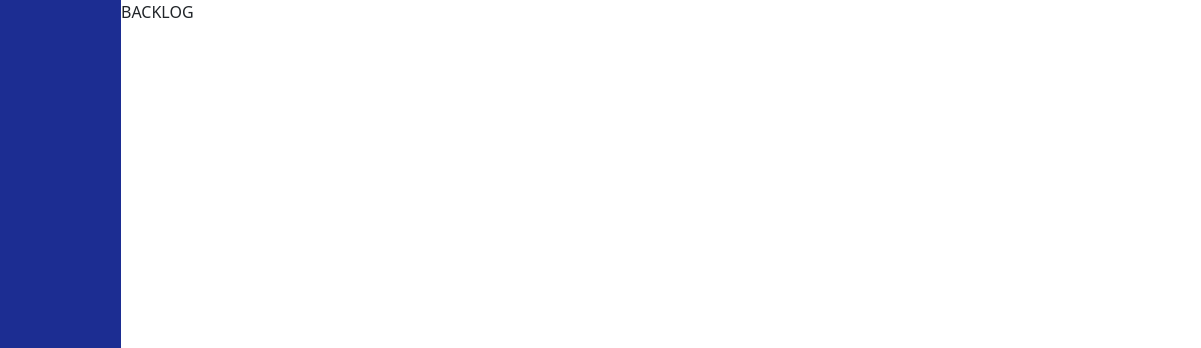
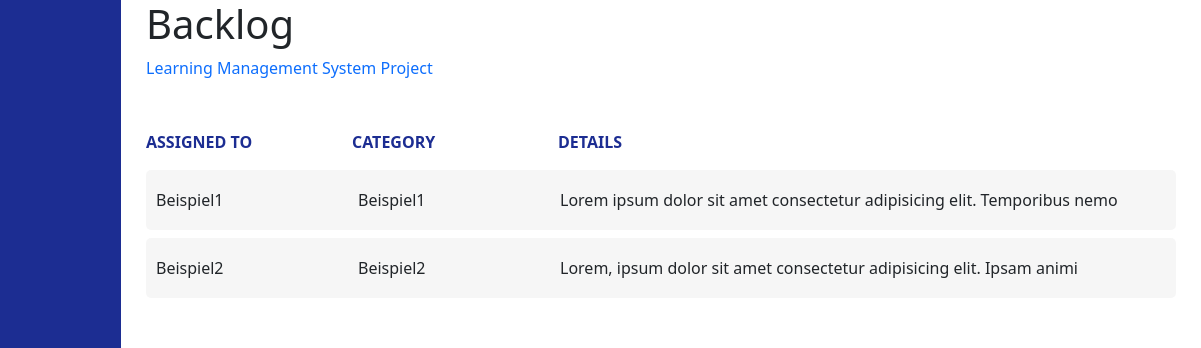
Before and after one commit to RobertSebastian28/join, a website: page backlog.html in a window 1280 px wide. Shown: the top 348 px of the page, 79-1280 px from the left. Drawn offline with nearby package versions, Linux system fonts and the light colour scheme.

Commit message:
backlog first style

```diff
--- a/backlog.html
+++ b/backlog.html
@@ -5,11 +5,8 @@
     <meta charset="UTF-8">
     <meta http-equiv="X-UA-Compatible" content="IE=edge">
     <meta name="viewport" content="width=device-width, initial-scale=1.0">
-    <link href="https://cdn.jsdelivr.net/npm/bootstrap@5.2.0-beta1/dist/css/bootstrap.min.css" rel="stylesheet"
-    integrity="sha384-0evHe/X+R7YkIZDRvuzKMRqM+OrBnVFBL6DOitfPri4tjfHxaWutUpFmBp4vmVor" crossorigin="anonymous">
-<script src="https://cdn.jsdelivr.net/npm/bootstrap@5.2.0-beta1/dist/js/bootstrap.bundle.min.js"
-    integrity="sha384-pprn3073KE6tl6bjs2QrFaJGz5/SUsLqktiwsUTF55Jfv3qYSDhgCecCxMW52nD2"
-    crossorigin="anonymous"></script>
+    <link href="https://cdn.jsdelivr.net/npm/bootstrap@5.2.0-beta1/dist/css/bootstrap.min.css" rel="stylesheet" integrity="sha384-0evHe/X+R7YkIZDRvuzKMRqM+OrBnVFBL6DOitfPri4tjfHxaWutUpFmBp4vmVor" crossorigin="anonymous">
+    <script src="https://cdn.jsdelivr.net/npm/bootstrap@5.2.0-beta1/dist/js/bootstrap.bundle.min.js" integrity="sha384-pprn3073KE6tl6bjs2QrFaJGz5/SUsLqktiwsUTF55Jfv3qYSDhgCecCxMW52nD2" crossorigin="anonymous"></script>
     <script src="./script/script.js"></script>
     <script src="./script/backlog.js"></script>
     <link href="./css/style.css" rel="stylesheet" type="text/css">
@@ -23,7 +20,64 @@
     <main>
         <div w3-include-html="./templates/menu.html" class="left-container"></div>
         <div class="right-container">
-BACKLOG
+
+            <header class="header">
+                <h1>Backlog</h1>
+                <p class="text-primary">Learning Management System Project</p>
+            </header>
+
+
+
+            <div role="table" class="tableStyle">
+                <!--table header for categories-->
+                <div class="d-flex mb-3">
+                    <div class="firstHead"><b>ASSIGNED TO</b></div>
+                    <div class="firstHead"><b>CATEGORY</b></div>
+                    <div class="secondHead"><b>DETAILS</b></div>
+                </div>
+                <!--table rows-->
+                <div id="backlogBox">
+
+                    <div class="d-flex justify-content-start rowStyle">
+                        <div id="assignedToInfo">Beispiel1</div>
+                        <div id="categoryInfo">Beispiel1</div>
+                        <div id="detailsInfo">Lorem ipsum dolor sit amet consectetur adipisicing elit. Temporibus nemo perferendis pariatur architecto. Saepe at voluptatem dolorum harum expedita. Dignissimos aperiam dolorem consequuntur est. Doloremque exercitationem adipisci
+                            et officia sequi.</div>
+                    </div>
+                    <div class="d-flex justify-content-start rowStyle">
+                        <div id="assignedToInfo">Beispiel2</div>
+                        <div id="categoryInfo">Beispiel2</div>
+                        <div id="detailsInfo">Lorem, ipsum dolor sit amet consectetur adipisicing elit. Ipsam animi dignissimos, magnam iusto neque natus dolorem velit voluptatibus dolorum architecto quasi iure minus voluptatum ipsa quos obcaecati at labore quod.</div>
+                    </div>
+
+
+
+
+
+                </div>
+            </div>
+
+
+        </div>
+
+
+
+
+
+
+
+
+
+
+
+
+
+
+
+
+
+
+
 
         </div>
     </main>
--- a/css/backlog.css
+++ b/css/backlog.css
@@ -0,0 +1,53 @@
+.header {
+    margin-left: 25px;
+    margin-right: 25px;
+}
+
+.right-container {
+    width: 100%;
+}
+
+.tableStyle {
+    margin-top: 50px;
+    margin-left: 25px;
+    margin-right: 25px;
+}
+
+.firstHead {
+    width: 20%;
+    text-align: start;
+    color: rgb(28, 45, 146);
+}
+
+.secondHead {
+    width: 60%;
+    text-align: start;
+    color: rgb(28, 45, 146);
+}
+
+.rowStyle {
+    background-color: rgba(211, 211, 211, 0.2);
+    border-radius: 5px;
+    max-height: 60px;
+    line-height: 60px;
+    margin-top: 8px;
+    margin-bottom: 8px;
+    padding-left: 10px;
+    padding-right: 10px;
+}
+
+#assignedToInfo {
+    text-align: start;
+    width: 20%;
+}
+
+#categoryInfo {
+    text-align: start;
+    width: 20%;
+}
+
+#detailsInfo {
+    text-align: start;
+    width: 60%;
+    overflow: hidden;
+}
--- a/css/menu.css
+++ b/css/menu.css
@@ -1,35 +1,37 @@
-.bg-blue{
-    background-color:rgb(28, 45, 146);
-}
-.nav-cont{width:200px;
-height:100vh;
+.bg-blue {
+    background-color: rgb(28, 45, 146);
 }
 
-.active-font{
-    color:white;
-}
-.inactive-font{
-    color:lightgrey !important;
+.nav-cont {
+    width: 200px;
+    height: 100vh;
 }
 
-.menu-column{
+.active-font {
+    color: white;
+}
+
+.inactive-font {
+    color: lightgrey !important;
+}
+
+.menu-column {
     display: flex;
     flex-direction: column;
     align-items: flex-start;
 }
 
-.menu-row{
-    display:flex;
+.menu-row {
+    display: flex;
     gap: 4px;
 }
 
-.active-s{
-min-height:20px;
-min-width:6px;
-background-color: white;
+.active-s {
+    min-height: 20px;
+    min-width: 6px;
+    background-color: white;
 }
 
-.inactive-s{
-
+.inactive-s {
     background-color: lightgrey !important;
-    }
+}
```
